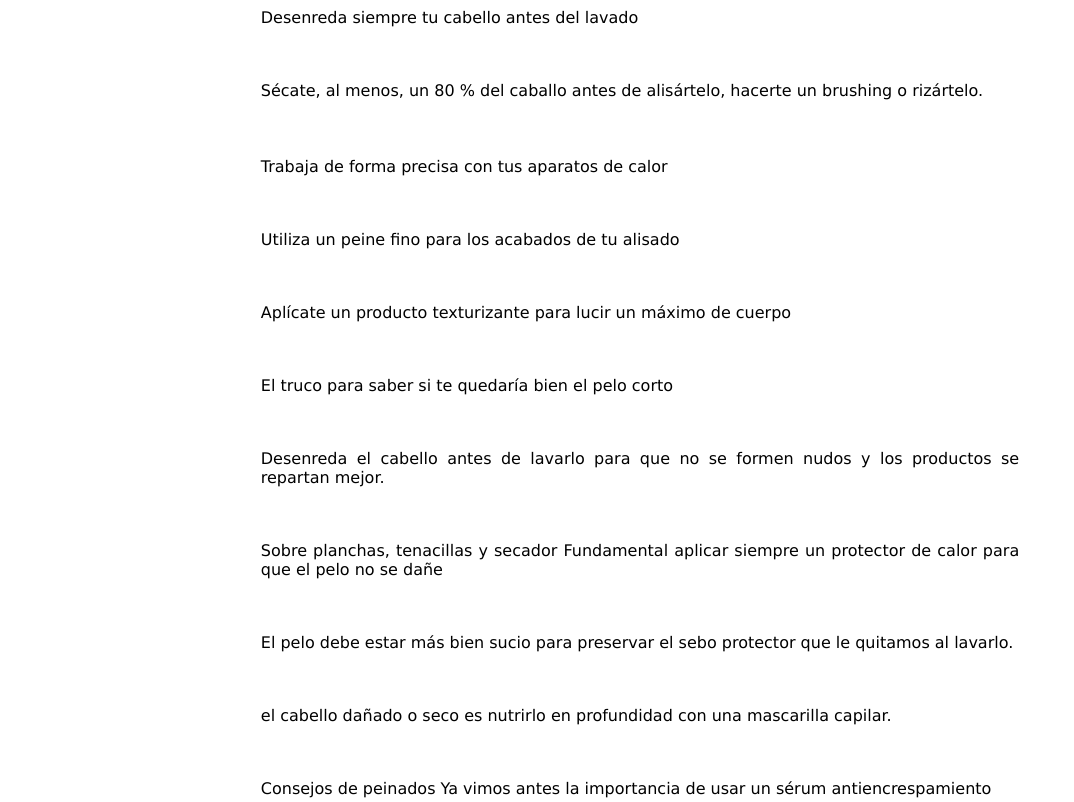
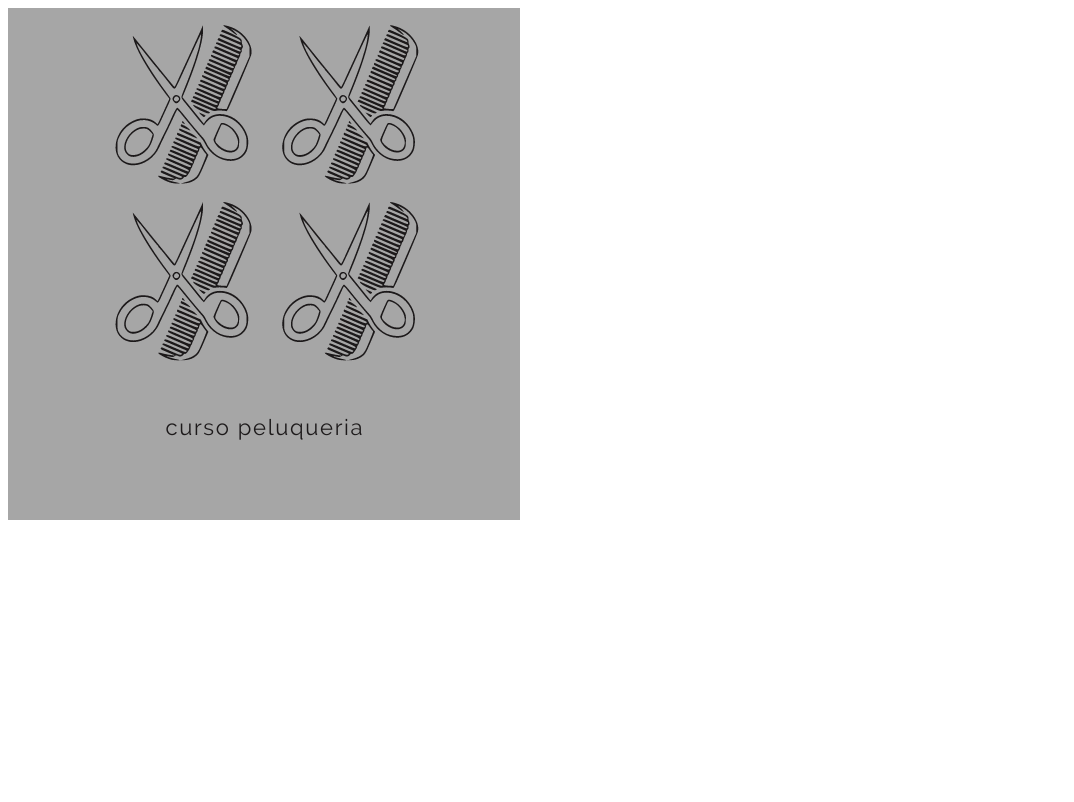
Before and after one commit to fabygithub/peluqueria, a plain HTML site: page trucos.html in a window 1280 px wide. Shown: the top 802 px of the page, without its empty margins (0-1074 px from the left). Drawn offline with Linux system fonts and the light colour scheme.

Commit message:
Update trucos.html

```diff
--- a/trucos.html
+++ b/trucos.html
@@ -5,116 +5,8 @@
     <meta name="viewport" content="width=device-width, initial-scale=1.0">
     <title>Document</title>
 </head>
-
-<style>
-    p {text-align: justify;
-    margin: auto;
-    width: 60%;
-    font-size: medium;
-    font-family: Verdana, Geneva, Tahoma, sans-serif;}
-</style>
-
-
 <body>
 
-
-<p>
-    Desenreda siempre tu cabello antes del lavado
-</p>
-
-<br>
-<br>
-<br>
-
-
-<p>
-    Sécate, al menos, un 80 % del caballo antes de alisártelo, hacerte un brushing o rizártelo.
-<p>
-
-<br>
-<br>
-<br>
-
-
-<p>
-Trabaja de forma precisa con tus aparatos de calor
-</p>
-
-<br>
-<br>
-<br>
-
-<p>
-Utiliza un peine fino para los acabados de tu alisado
-</p>
-
-<br>
-<br>
-<br>
-
-
-<p>
-Aplícate un producto texturizante para lucir un máximo de cuerpo
-</p>
-
-<br>
-<br>
-<br>
-
-<p>
-El truco para saber si te quedaría bien el pelo corto
-</p>
-
-<br>
-<br>
-<br>
-
-
-<p>
-Desenreda el cabello antes de lavarlo para que no se formen nudos y los productos se repartan mejor.
-</p>
-
-<br>
-<br>
-<br>
-
-<p>
-Sobre planchas, tenacillas y secador Fundamental aplicar siempre un protector de calor para que el pelo no se dañe
-</p>
-
-<br>
-<br>
-<br>
-
-
-<p>
-El pelo debe estar más bien sucio para preservar el sebo protector que le quitamos al lavarlo.
-</p>
-
-<br>
-<br>
-<br>
-
-
- <p>
- el cabello dañado o seco es nutrirlo en profundidad con una mascarilla capilar.
- </p>
-
-<br>
-<br>
-<br>
-
-
-<p>
-Consejos de peinados Ya vimos antes la importancia de usar un sérum antiencrespamiento
-</p>
-
-<br>
-<br>
-<br>
-
 <img src="https://github.com/fabygithub/peluqueria/blob/main/curso%20peluqueria.png?raw=true" alt="">
-
-
 </body>
 </html>
```
